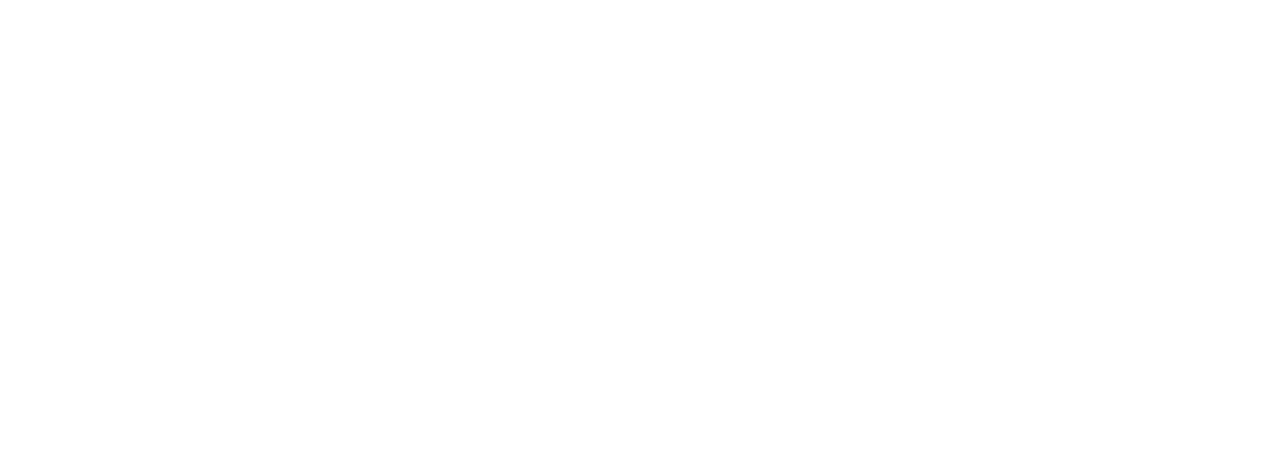
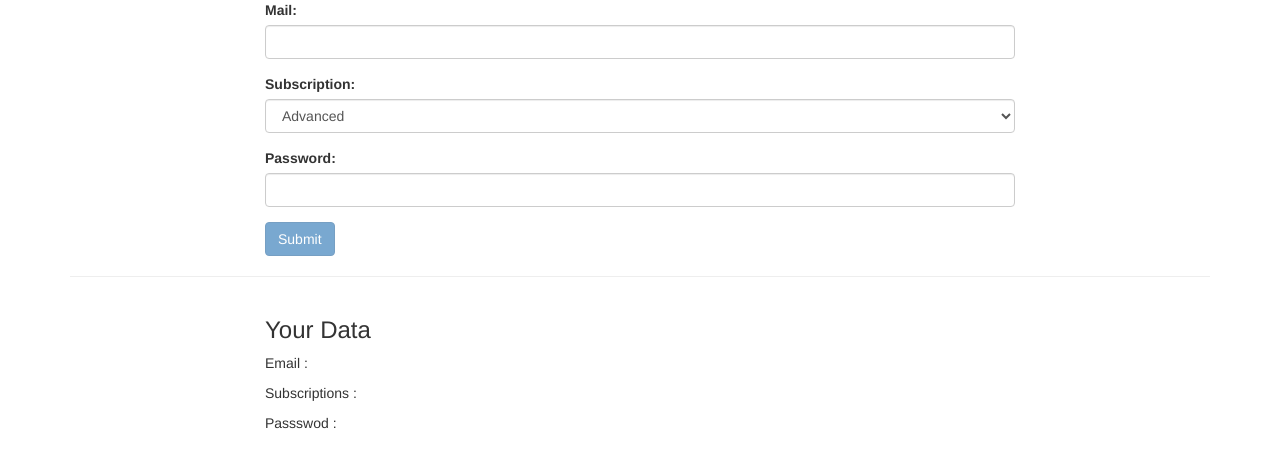
Before and after one commit to vidhya03/forms-td-assignment-start, an Angular app: page / in a window 1280 px wide. Shown: the top 468 px of the page. Built offline with nearby package versions, Linux system fonts and the light colour scheme.

Commit message:
assignment for template forms

```diff
--- a/src/app/app.component.css
+++ b/src/app/app.component.css
@@ -0,0 +1,3 @@
+input.ng-invalid.ng-touched{
+  border: 1px solid red;
+}
--- a/src/app/app.component.html
+++ b/src/app/app.component.html
@@ -13,6 +13,56 @@
            Upon submitting the form, you should simply print the Value of the Form to the Console.
            Optionally, display it in your template.
       -->
+      <form (ngSubmit)="onSubmit()" #f="ngForm">
+        <div class="form-group">
+          <label for="email">Mail:</label>
+          <input required email class="form-control" ngModel #email="ngModel" type="email" name="email" id="email" pattern="^\w+([\.-]?\w+)*@\w+([\.-]?\w+)*(\.\w{2,3})+$">
+          <div class="md-errors-spacer" [hidden]="email.valid || email.untouched">
+            <div *ngIf="email.errors && email.errors.required">
+              Email is required
+            </div>
+            <div *ngIf="email.errors && email.errors.pattern">
+              Email is invalid
+            </div>
+          </div>
+        </div>
+        <div class="form-group">
+          <label for="subscription">Subscription:</label>
+          <select class="form-control" name="subscriptions" id="subscriptions" ngModel [(ngModel)]="defaultSubscriptions">
+            <option *ngFor="let sub of subscriptionsList" value="{{sub.key}}">{{sub.value}}</option>
+          </select>
+        </div>
+
+        <div class="form-group">
+          <label for="password">Password:</label>
+          <input type="password" name="password" required id="password" ngModel #password="ngModel" class="form-control" pattern="[A-Za-z0-9]{1,20}">
+          <div class="md-errors-spacer" [hidden]="password.valid || password.untouched">
+            <div *ngIf="password.errors && password.errors.required">
+              Password is required
+            </div>
+            <div *ngIf="password.errors && password.errors.pattern">
+              Password is invalid
+            </div>
+          </div>
+
+        </div>
+        <button class="btn btn-primary" type="submit" [disabled]="!f.valid">Submit</button>
+
+      </form>
     </div>
+
+
+  </div>
+  <hr>
+  <div class="row">
+    <div class="col-xs-12 col-sm-10 col-md-8 col-sm-offset-1 col-md-offset-2">
+      <h3>Your Data</h3>
+      <p>Email : {{formData.email}}</p>
+      <p>Subscriptions : {{formData.subscriptions}}</p>
+      <p>Passswod : {{formData.password}}</p>
+
+
+    </div>
+
   </div>
 </div>
--- a/src/app/app.component.ts
+++ b/src/app/app.component.ts
@@ -1,10 +1,47 @@
-import { Component } from '@angular/core';
+import { Component, OnInit, ViewChild } from '@angular/core';
+import { NgForm } from '@angular/forms';
 
 @Component({
   selector: 'app-root',
   templateUrl: './app.component.html',
   styleUrls: ['./app.component.css']
 })
-export class AppComponent {
+export class AppComponent implements OnInit {
+  constructor() {
+    console.log('testing');
+  }
+  defaultSubscriptions = 'adv';
+  subscriptionsList = [
+    {
+      key: 'bsc',
+      value: 'Basic'
+    },
+    {
+      key: 'adv',
+      value: 'Advanced'
+    },
+    {
+      key: 'pro',
+      value: 'Professional'
+    }
+  ];
 
+  @ViewChild('f')
+  form: NgForm;
+  formData = {
+    email: '',
+    subscriptions: '',
+    password: ''
+  };
+
+  public ngOnInit() {
+    //  this.defaultsubscription
+  }
+
+
+  public onSubmit() {
+    this.formData.email = this.form.value.email;
+    this.formData.subscriptions = this.form.value.subscriptions;
+    this.formData.password = this.form.value.password;
+  }
 }
```
